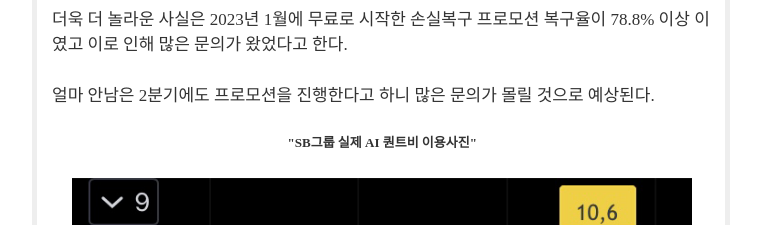
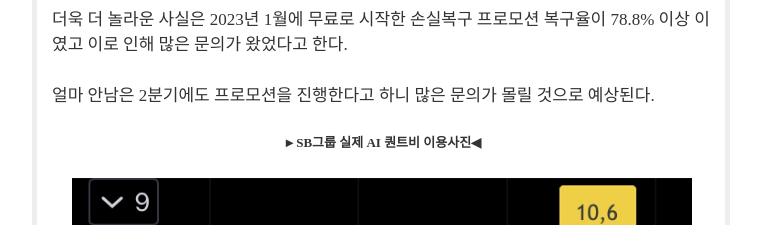
Before and after one commit to euntti/newstest, a React (Create React App) app: page /news in a window 1280 px wide. Shown: the part 2000-2225 px from the top of the page, without its empty margins (259-1020 px from the left). Built offline with nearby package versions, Linux system fonts and the light colour scheme; no server answers.

Commit message:
기호변경

```diff
--- a/src/Main2.js
+++ b/src/Main2.js
@@ -200,7 +200,7 @@ function Main2() {
                 <br />
               </p>
                <p class="mainhead">
-                  <b>"SB그룹 실제 AI 퀀트비 이용사진"</b>
+                  <b> ►SB그룹 실제 AI 퀀트비 이용사진◀︎</b>
                 </p>
                <p class="imgbox banner">
                 <img
```
